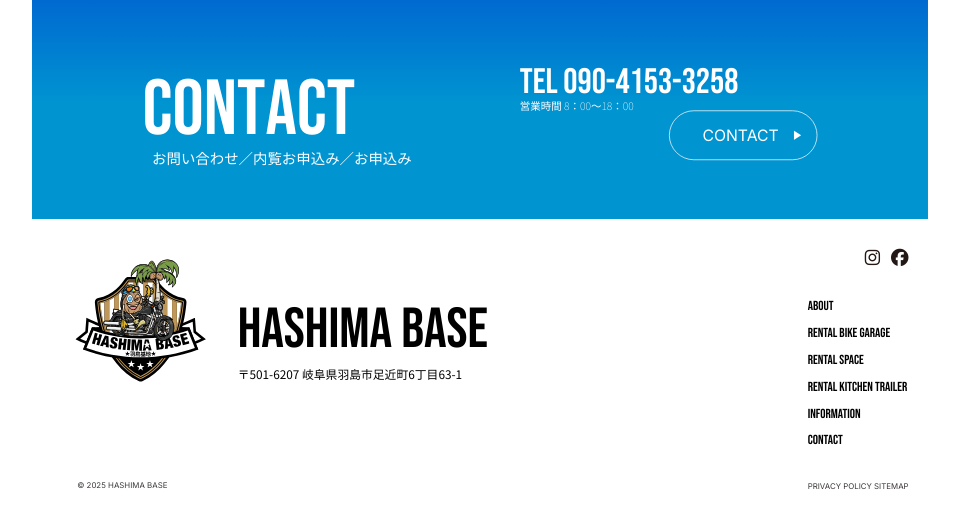
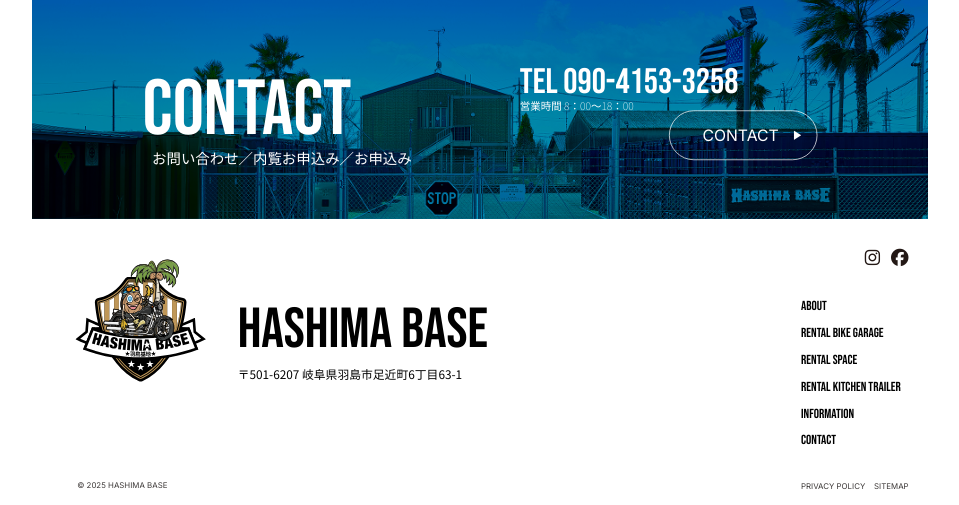
Before and after one commit to Mugen-Infotech/hashima, a PHP site: page / in a window 1280 px wide. Shown: the part 5589-6094 px from the top of the page, without its empty margins (160-1119 px from the left). Run offline with PHP 8.4, Linux system fonts and the light colour scheme; some libraries are stand-ins or nearby versions.

Commit message:
contact and silder image add

```diff
--- a/assets/css/style.css
+++ b/assets/css/style.css
@@ -626,9 +626,20 @@ input[type="file"]::file-selector-button {
   justify-content: space-between;
   width: 100%;
   padding: 5.75rem 0rem 5rem;
+  background-image: url(/assets/images/p-contact/contact_bg.jpg);
+  background-repeat: no-repeat;
+  background-position: center 55%;
+  background-size: cover;
+  position: relative;
+  isolation: isolate;
+}
+.p-contact::before {
+  content: "";
+  position: absolute;
+  inset: 0;
   background-image: url(/assets/images/p-contact/bg.svg);
-  background-repeat: no-repeat;
-  background-size: cover;
+  mix-blend-mode: multiply;
+  z-index: -1;
 }
 .p-contact__title {
   margin-left: 10.5375rem;
@@ -730,7 +741,7 @@ input[type="file"]::file-selector-button {
   margin-left: 0.9rem;
   font-family: Noto Sans JP, sans-serif;
   font-style: normal;
-  font-weight: 100;
+  font-weight: 300;
   font-optical-sizing: auto;
   font-size: 1.375rem;
   line-height: 1.1818181818;
--- a/index.html
+++ b/index.html
@@ -136,14 +136,14 @@
           </div>
         </div>
         <div class="p-main-visual__slide">
-    <img class="p-main-visual__image" src="/assets/images/p-facility-intro/photo03.webp" alt="Slide 2">
+          <img class="p-main-visual__image" src="/assets/images/p-facility-intro/photo07.jpg" alt="Slide 2">
           <div class="p-main-visual__catch">
             <p>自由な時間を</p>
             <p>あなたのガレージで。</p>
           </div>
         </div>
         <div class="p-main-visual__slide">
-    <img class="p-main-visual__image" src="/assets/images/p-facility-intro/photo05.webp" alt="Slide 3">
+          <img class="p-main-visual__image" src="/assets/images/p-facility-intro/photo08.jpg" alt="Slide 3">
           <div class="p-main-visual__catch">
             <p>安心・安全</p>
             <p>バイクライフをサポート。</p>
@@ -314,13 +314,7 @@
       <div class="p-contact">
         <hgroup class="p-contact__title">
           <h2 class="p-contact__title-en js-title">
-            <span>C</span>
-            <span>O</span>
-            <span>N</span>
-            <span>T</span>
-            <span>A</span>
-            <span>C</span>
-            <span>T</span>
+            <span>CONTACT</span>
           </h2>
           <p class="p-contact__title-ja">お問い合わせ／内覧お申込み／お申込み</p>
         </hgroup>
@@ -370,7 +364,7 @@
             <a class="l-footer__link" href="#"> CONTACT </a>
           </li>
         </ul>
-        <p class="l-footer__policy">PRIVACY POLICY SITEMAP</p>
+        <p class="l-footer__policy">PRIVACY POLICY &nbsp;&nbsp; SITEMAP</p>
       </nav>
     </footer>
   </body>
```
Also changed, not shown: assets/images/p-contact/contact_bg.jpg (added), assets/images/p-facility-intro/photo07.jpg (added), 1 other file. Lines whose indentation alone changed are shown as unchanged.
